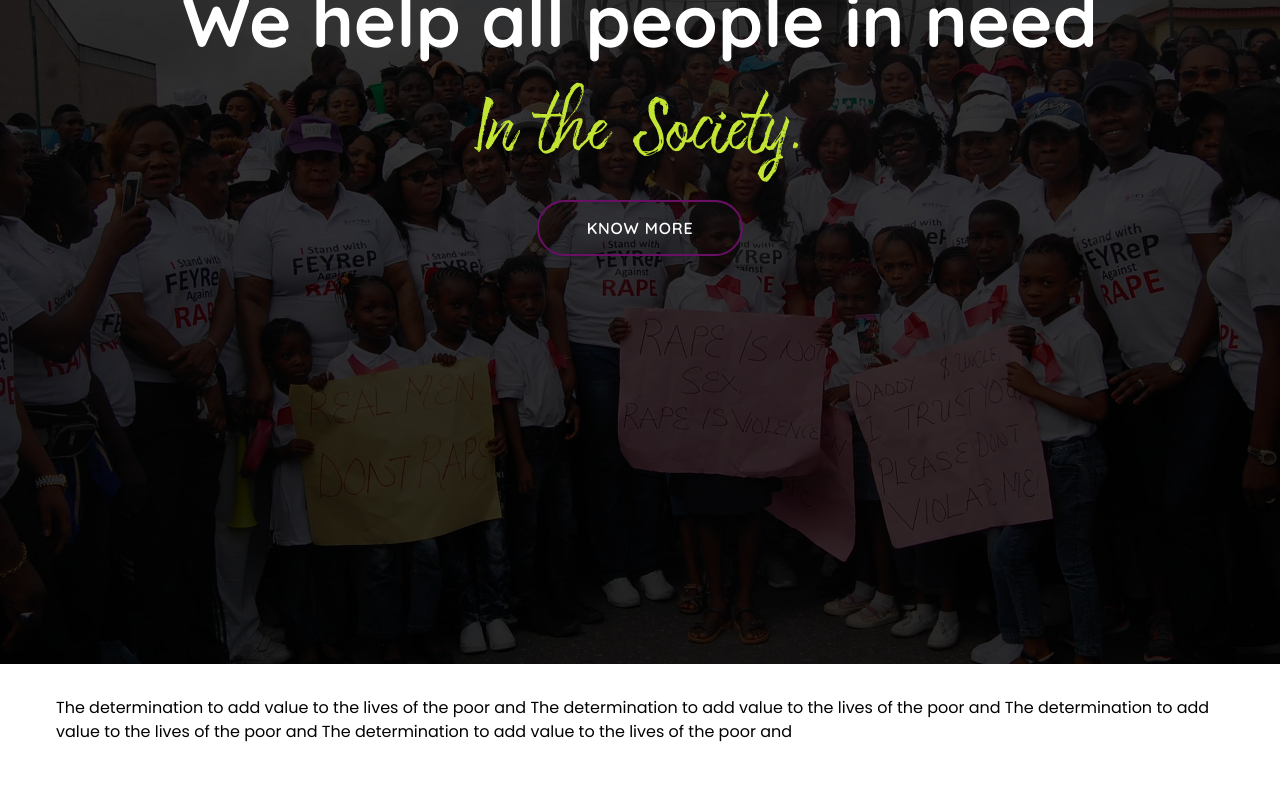
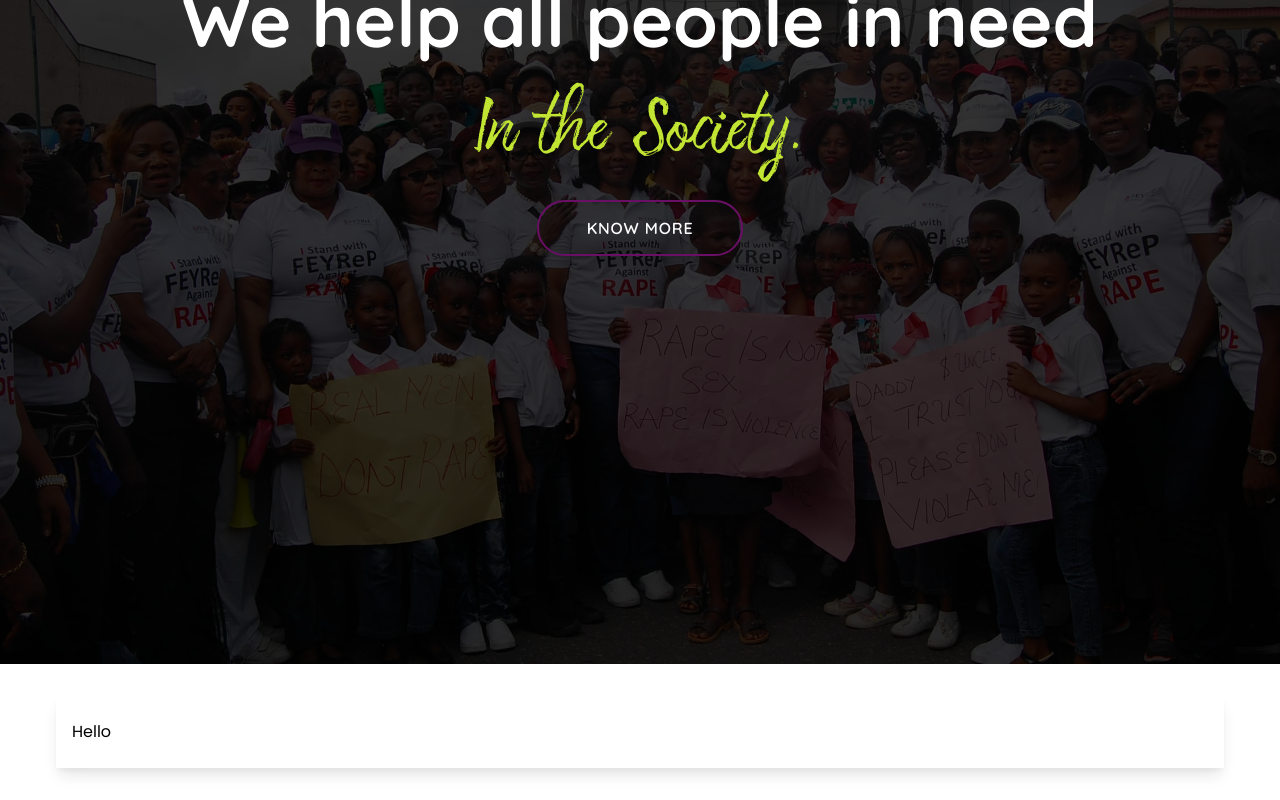
Before and after one commit to NzakiCodes/feyrep-next, a Next.js app: page / in a window 1280 px wide. Shown: the part 216-1016 px from the top of the page. Before the commit the page ends 992 px from the top, so only its background shows below. Built offline with nearby package versions, Linux system fonts and the light colour scheme.

Commit message:
Cards components to section in index

```diff
--- a/pages/index.js
+++ b/pages/index.js
@@ -1,3 +1,4 @@
+import { HoverableCard } from 'components/cards';
 import Section from 'components/sections';
 import Head from 'next/head';
 import Header from '../components/header';
@@ -20,7 +21,9 @@
         <Header/>
         <Section>
           <p>
-          The determination to add value to the lives of the poor and The determination to add value to the lives of the poor and The determination to add value to the lives of the poor and The determination to add value to the lives of the poor and
+            <HoverableCard>
+              Hello
+            </HoverableCard>
           </p>
         </Section>
       </main>
```
